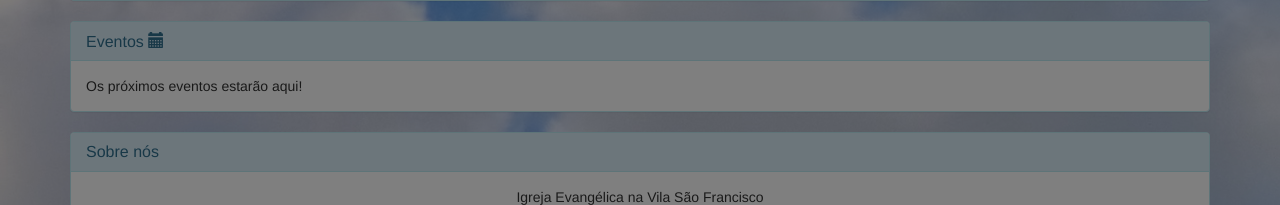
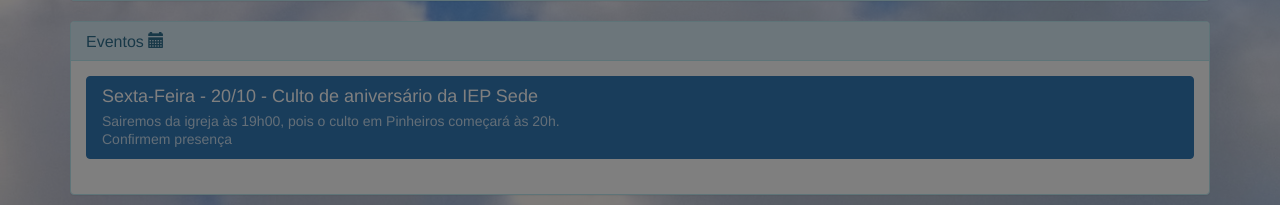
Before and after one commit to Migresc/migresc_site, a PHP site: page / in a window 1280 px wide. Shown: the part 595-800 px from the top of the page. Run offline with PHP 8.4, Linux system fonts and the light colour scheme; some libraries are stand-ins or nearby versions.

Commit message:
Atualização dos eventos!

```diff
--- a/eventos.php
+++ b/eventos.php
@@ -3,6 +3,12 @@
 		<h3 class="panel-title">Eventos <a class="glyphicon glyphicon-calendar"></a></h3>
 	</div>
 	<div class="panel-body">
-			Os próximos eventos estarão aqui!
+		<div class="list-group">
+			<a href="#" class="list-group-item active">
+				<h4 class="list-group-item-heading">Sexta-Feira - 20/10 - Culto de aniversário da IEP Sede</h4>
+				<p class="list-group-item-text">Sairemos da igreja às 19h00, pois o culto em Pinheiros começará às 20h.
+					<br> Confirmem presença</p>
+			</a>
+		</div>
 	</div>
 </div>
```
